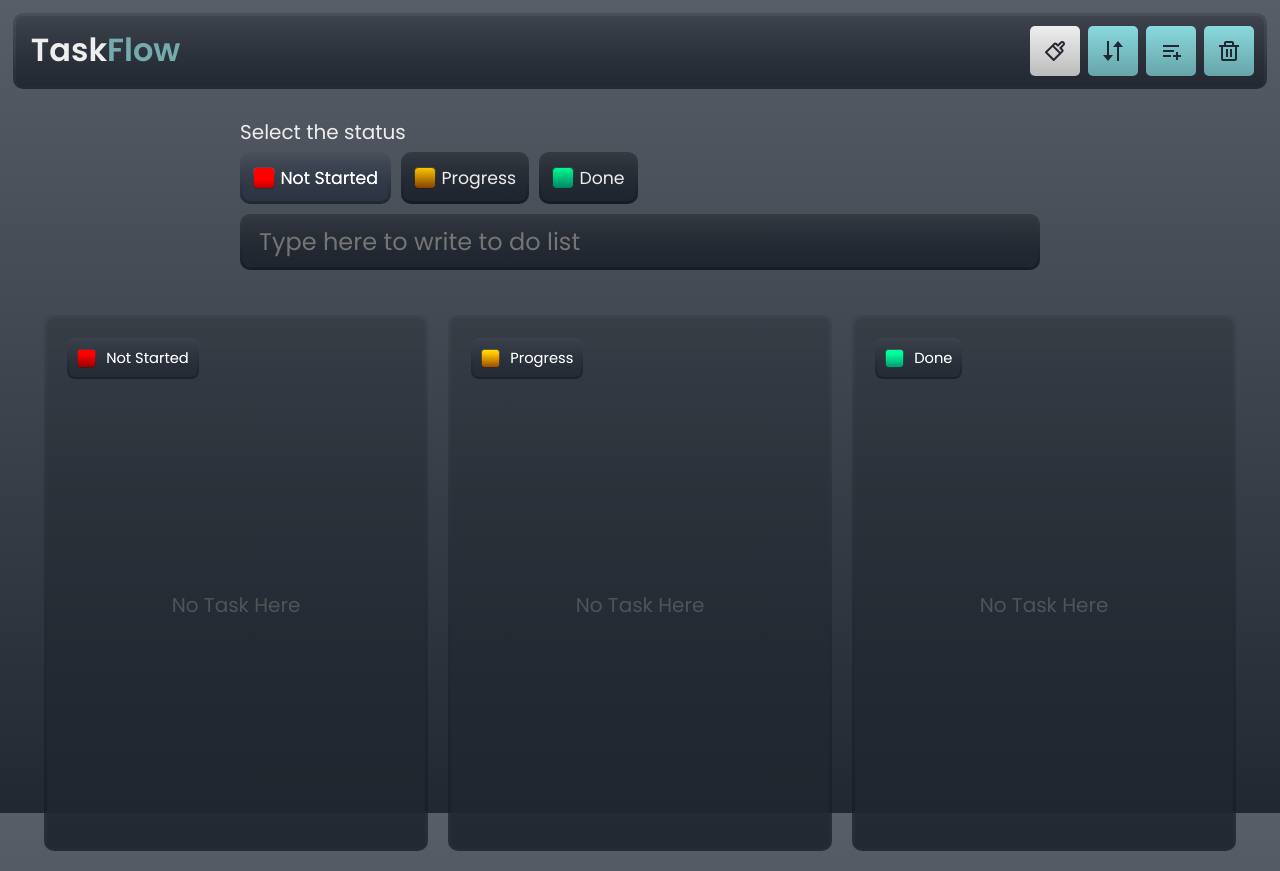
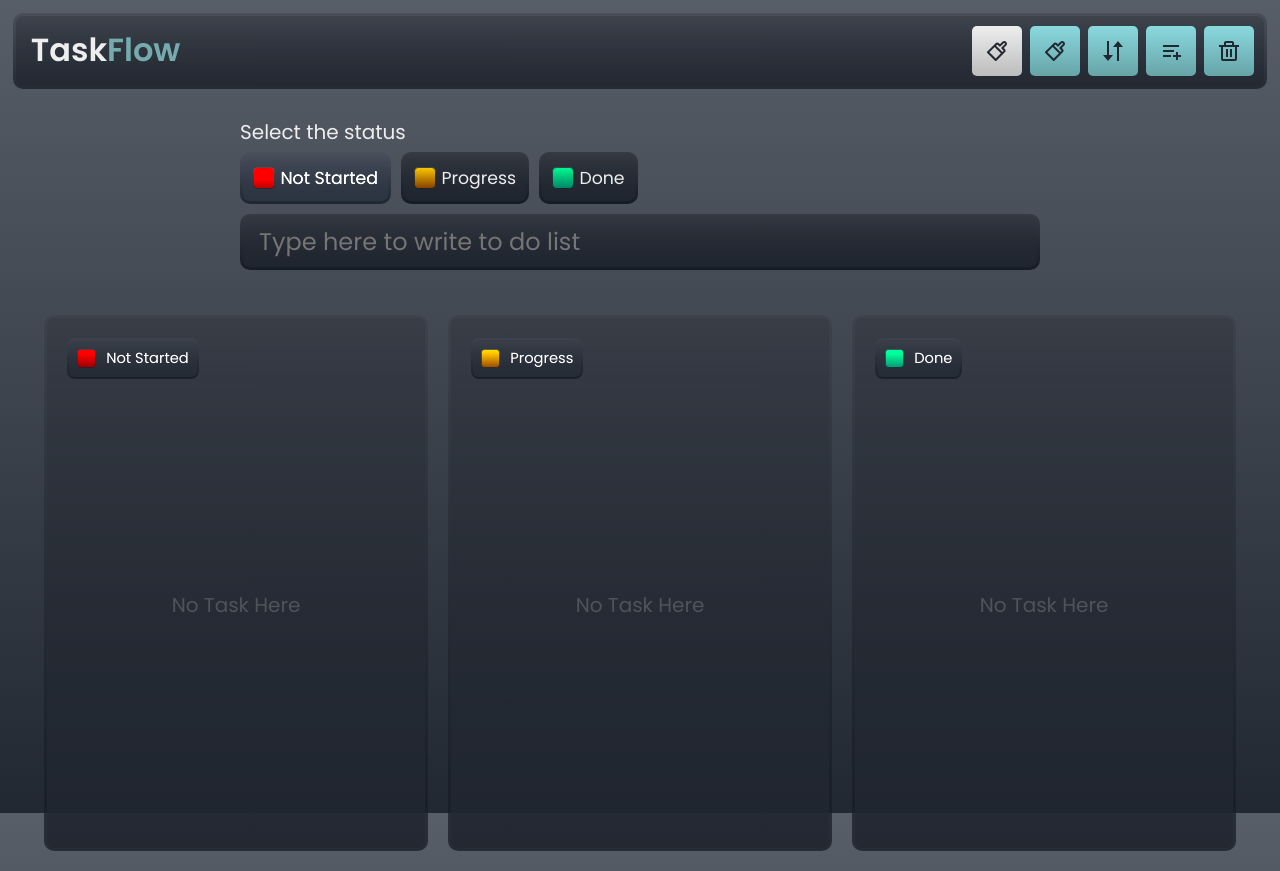
Before and after one commit to normalycreate/TaskFlow, a website: page index.html in a window 1280 px wide. Drawn offline with Linux system fonts and the light colour scheme.

Commit message:
Add export button to navbar
Added export button to navbar for exporting tasks.

```diff
--- a/index.html
+++ b/index.html
@@ -18,6 +18,22 @@
             <!--Change Theme Button-->
             <li class="pallete">
             <button type="button" id="changeTheme" class="palleteButton">
+                <svg
+                xmlns="http://www.w3.org/2000/svg"
+                width="24"
+                height="24"
+                fill="currentColor"
+                viewBox="0 0 24 24"
+                >
+                <title>Change Theme</title>
+                <path
+                    d="m17.32 2.87-2.36 2.37L13.73 4c-.38-.38-.88-.58-1.41-.58-.54 0-1.04.21-1.42.59L8.96 5.96 2.3 12.61c-.19.19-.29.44-.29.71s.11.52.29.71l7.69 7.69c.2.2.45.29.71.29s.51-.1.71-.29l6.66-6.65 1.94-1.95c.78-.78.78-2.05 0-2.83l-1.23-1.23 2.44-2.44c.51-.51.79-1.19.79-1.91 0-.8-.36-1.56-.98-2.08-1.06-.88-2.68-.78-3.7.24Zm-6.63 16.72-6.28-6.28 5.25-5.24 3.14 3.14 3.14 3.14-5.24 5.24Zm9.1-14.39-3.14 3.15a.996.996 0 0 0 0 1.41l1.93 1.93-1.24 1.24-3.14-3.14-3.14-3.14 1.24-1.24 1.94 1.94c.19.19.44.29.71.29s.52-.11.71-.29l3.07-3.08c.29-.29.74-.34 1-.12a.687.687 0 0 1 .05 1.03Z"
+                ></path>
+                </svg>
+            </button>
+            </li>
+            <li class="export">
+            <button type="button" id="exportToDo" class="navButton">
                 <svg
                 xmlns="http://www.w3.org/2000/svg"
                 width="24"
@@ -78,6 +94,7 @@
                 </svg>
             </button>
             </li>
+            <!--I Have an idea to add the export with json format to make that as the backup but I have worried about XSS issue-->
         </ul>
     </div>
     <!-- Hamburger Navbar NOT FINISHED AND WILL ADDED IN THE FUTURE AS FINISHING-->
```
